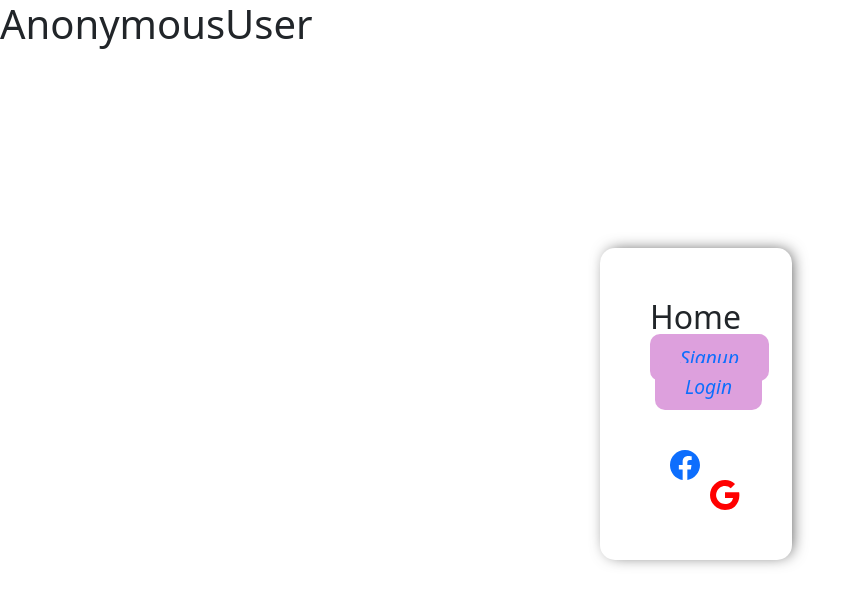
After one commit to SaraKhamisMostafa/django-accounts, a Django app: page /accounts/ in a window 1280 px wide. The commit adds this page. Shown: the top 606 px of the page, without its empty margins (0-866 px from the left). Run offline with Django 4.2, Linux system fonts and the light colour scheme; some libraries are stand-ins or nearby versions.

Commit message:
add social login login with Facebook,Google

```diff
--- /dev/null
+++ b/accounts/templates/registration/index.html
@@ -0,0 +1,45 @@
+{% load socialaccount %}
+{% providers_media_js %}
+<!doctype html>
+<html lang="en">
+  <head>
+    <meta charset="utf-8">
+    <meta name="viewport" content="width=device-width, initial-scale=1">
+    <title>Home Page</title>
+
+    <link href="https://cdn.jsdelivr.net/npm/bootstrap@5.3.0/dist/css/bootstrap.min.css" rel="stylesheet" integrity="sha384-9ndCyUaIbzAi2FUVXJi0CjmCapSmO7SnpJef0486qhLnuZ2cdeRhO02iuK6FUUVM" crossorigin="anonymous">
+  </head>
+  <body>
+    <h1>{{user}}</h1>
+    <div style="padding:50px 50px ; width:15%; border-radius: 15px; margin: 200px 600px;  box-shadow: 3px -1px 16px -4px rgba(0, 0, 0, 0.75);">
+        <div>
+            <h2>Home</h2>
+                <a style="text-decoration: none; font-size:larger; font-style: oblique; background-color:plum; border-radius: 10px; padding: 10px 30px;" href="signup">
+                    Signup
+                </a>
+
+                <a style="text-decoration: none; font-size:larger; font-style: oblique; background-color:plum; border-radius: 10px; padding: 10px 30px; margin-left: 5px;" href="login">
+                    Login
+                </a>
+        </div>
+        <br>
+        <br>
+
+        <div>
+            <a style="margin: 20px;" href="{% provider_login_url "facebook" method="oauth2" %}">
+             <svg xmlns="http://www.w3.org/2000/svg" width="30" height="30" fill="currentColor" class="bi bi-facebook" viewBox="0 0 16 16">
+                <path d="M16 8.049c0-4.446-3.582-8.05-8-8.05C3.58 0-.002 3.603-.002 8.05c0 4.017 2.926 7.347 6.75 7.951v-5.625h-2.03V8.05H6.75V6.275c0-2.017 1.195-3.131 3.022-3.131.876 0 1.791.157 1.791.157v1.98h-1.009c-.993 0-1.303.621-1.303 1.258v1.51h2.218l-.354 2.326H9.25V16c3.824-.604 6.75-3.934 6.75-7.951z"/>
+              </svg>
+            </a>
+            <a style="margin: 20px; padding: 40px;" href="{% provider_login_url "google" %}">
+                <svg xmlns="http://www.w3.org/2000/svg" width="30" height="30" fill="red" class="bi bi-google" viewBox="0 0 16 16">
+                    <path d="M15.545 6.558a9.42 9.42 0 0 1 .139 1.626c0 2.434-.87 4.492-2.384 5.885h.002C11.978 15.292 10.158 16 8 16A8 8 0 1 1 8 0a7.689 7.689 0 0 1 5.352 2.082l-2.284 2.284A4.347 4.347 0 0 0 8 3.166c-2.087 0-3.86 1.408-4.492 3.304a4.792 4.792 0 0 0 0 3.063h.003c.635 1.893 2.405 3.301 4.492 3.301 1.078 0 2.004-.276 2.722-.764h-.003a3.702 3.702 0 0 0 1.599-2.431H8v-3.08h7.545z"/>
+                </svg>
+            </a>
+        </div>
+    </div>
+
+
+    <script src="https://cdn.jsdelivr.net/npm/bootstrap@5.3.0/dist/js/bootstrap.bundle.min.js" integrity="sha384-geWF76RCwLtnZ8qwWowPQNguL3RmwHVBC9FhGdlKrxdiJJigb/j/68SIy3Te4Bkz" crossorigin="anonymous"></script>
+  </body>
+</html>
--- a/accounts/urls.py
+++ b/accounts/urls.py
@@ -4,6 +4,7 @@ from . import views
 app_name='accounts'
 
 urlpatterns=[
+    path('',views.show_index,name='index'),
     path('signup',views.signup , name='signup'),
     path('profile',views.profile , name='profile'),
     path('profile/edit',views.profile_edit , name='profile_edit')
--- a/accounts/views.py
+++ b/accounts/views.py
@@ -4,7 +4,8 @@ from .forms import SignupForm ,UserForm ,ProfileForm
 from django.contrib.auth import authenticate , login
 # Create your views here.
 
-
+def show_index(request):
+    return render(request,'registration/index.html')
 def signup(request):
     if request.method=='POST':
         form=SignupForm(request.POST)
--- a/project/urls.py
+++ b/project/urls.py
@@ -21,5 +21,6 @@ urlpatterns = [
     path("accounts/", include("django.contrib.auth.urls")),
     path('admin/', admin.site.urls),
     path("accounts/", include('accounts.urls',namespace='accounts')),
+    path("accounts/", include('allauth.urls')),
 
 ]
```
Also changed, not shown: accounts/templates/registration/login.html (+5 -2 lines), project/settings.py (+13 -0 lines).
